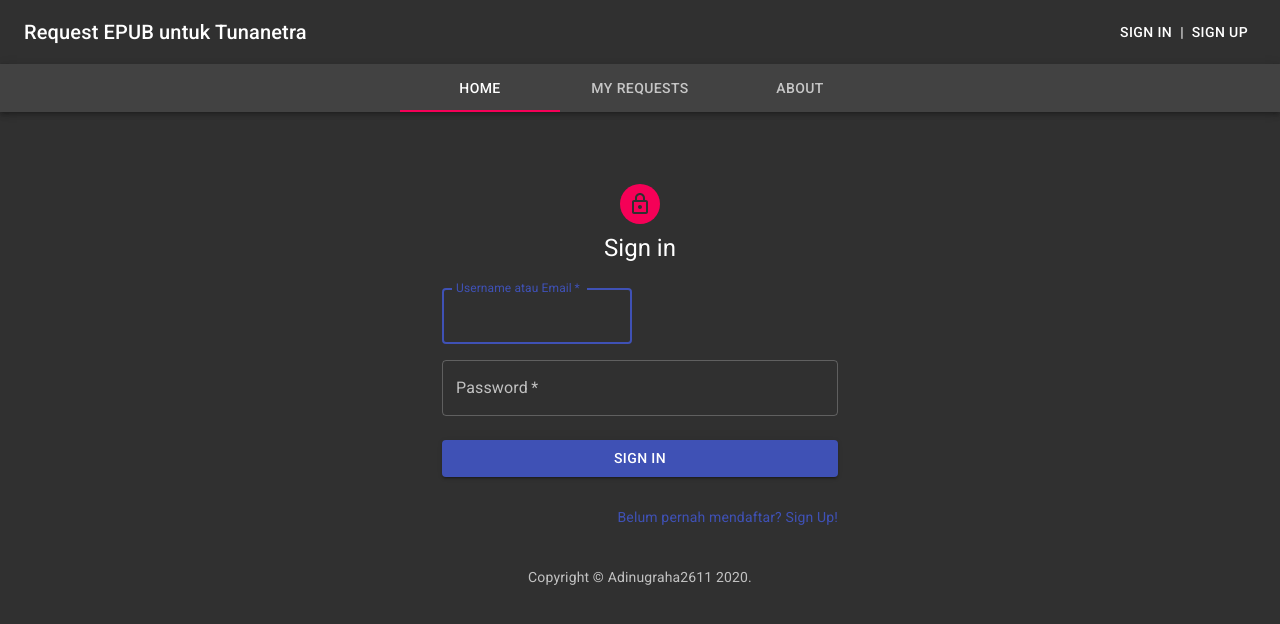
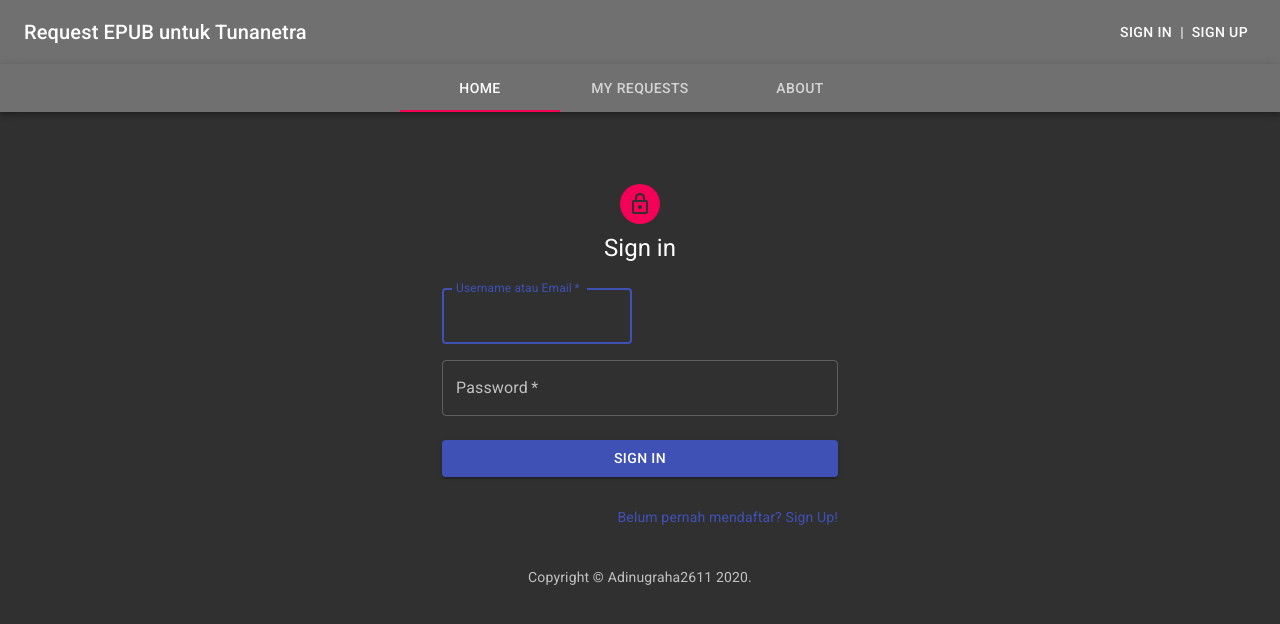
Before and after one commit to Nugi26/request-epub-web, a React (Vite) app: page /signin in a window 1280 px wide. Shown: the top 624 px of the page. Built offline with nearby package versions, Linux system fonts and the light colour scheme; no server answers.

Commit message:
change header color

```diff
--- a/src/components/Header.js
+++ b/src/components/Header.js
@@ -13,6 +13,9 @@ import UserAvatar from './Avatar';
 const useStyles = makeStyles(theme => ({
   root: {
     flexGrow: 1,
+  },
+  appBar: {
+    background: '#707070',
   },
   title: {
     flexGrow: 1,
@@ -55,7 +58,7 @@ export default function Header() {
 
   return (
     <div className={classes.root}>
-      <AppBar position="static" color="transparent">
+      <AppBar position="static" className={classes.appBar}>
         <Toolbar>
           <Typography variant="h6" className={classes.title} component="h1">
             Request EPUB untuk Tunanetra
--- a/src/components/Navigation.js
+++ b/src/components/Navigation.js
@@ -19,6 +19,9 @@ const useStyles = makeStyles(theme => ({
   root: {
     flexGrow: 1,
     backgroundColor: theme.palette.background.paper,
+  },
+  appBar: {
+    background: '#707070',
   },
 }));
 
@@ -42,7 +45,7 @@ export default function Navigation(props) {
 
   return (
     <div className={classes.root}>
-      <AppBar position="static" component="nav" color="transparent">
+      <AppBar position="static" component="nav" className={classes.appBar}>
         <Tabs
           value={value}
           onChange={handleChange}
--- a/src/components/SearchBooks.js
+++ b/src/components/SearchBooks.js
@@ -13,7 +13,10 @@ import { fixedTotalItems, lastKeywords } from '../appState';
 const useStyles = makeStyles(theme => ({
   searchBar: {
     display: 'flex',
+    justifyContent: 'center',
     alignItems: 'center',
+    marginTop: theme.spacing(1),
+    marginBottom: theme.spacing(2),
   },
 }));
 
@@ -57,7 +60,7 @@ const SearchBooks = () => {
 
   return (
     <React.Fragment>
-      <Container className={classes.searchBar} maxWidth="xs">
+      <Container className={classes.searchBar}>
         <TextField
           id="search"
           label="Cari"
```
